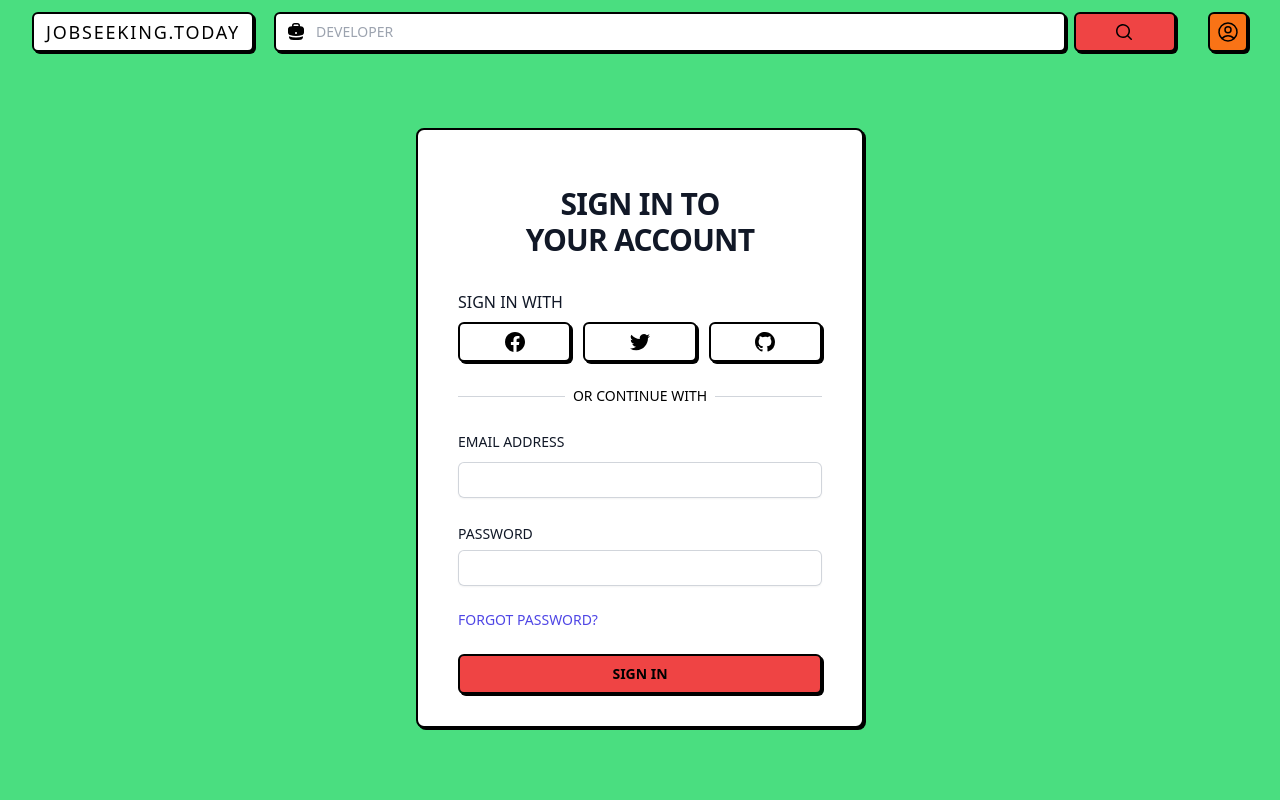
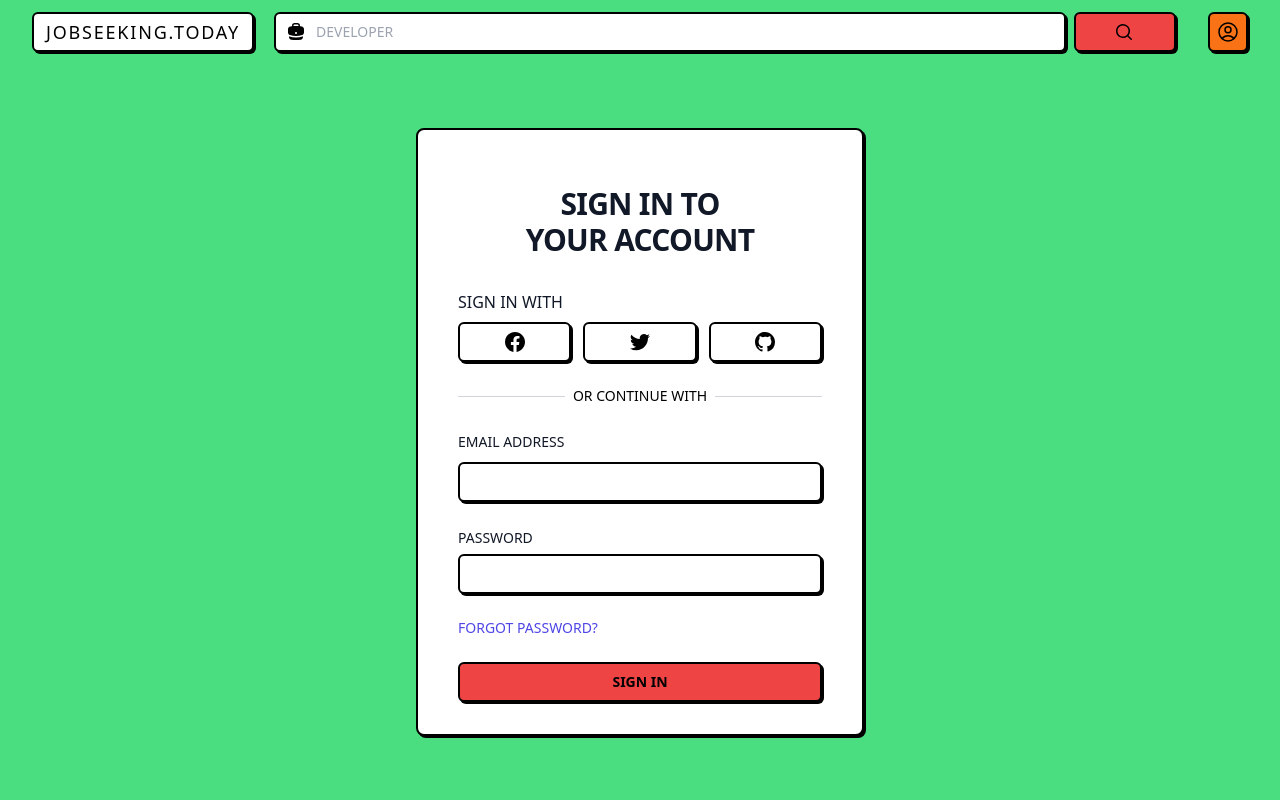
Before and after one commit to simonbeirouti/jobseeking.today_archive, a Next.js app: page /login in a window 1280 px wide. Shown: the top 800 px of the page. Built offline with nearby package versions, Linux system fonts and the light colour scheme.

Commit message:
add styling to form inputs

```diff
--- a/src/components/Login.jsx
+++ b/src/components/Login.jsx
@@ -112,7 +112,7 @@ export default function LoginPage() {
                         type="email"
                         autoComplete="email"
                         required
-                        className="block w-full rounded-md border-0 py-1.5 shadow-sm ring-1 ring-inset ring-gray-300 placeholder:text-gray-400 focus:ring-2 focus:ring-inset focus:ring-indigo-600 sm:text-sm sm:leading-6"
+                        className="block w-full rounded-md border-2 border-black py-1.5 shadow-[2px_2px_0px_#000] focus:shadow-[4px_4px_0px_#000] placeholder:text-gray-400 sm:text-sm sm:leading-6"
                       />
                     </div>
                   </div>
@@ -131,7 +131,7 @@ export default function LoginPage() {
                         type="password"
                         autoComplete="current-password"
                         required
-                        className="block w-full rounded-md border-0 py-1.5 shadow-sm ring-1 ring-inset ring-gray-300 placeholder:text-gray-400 focus:ring-2 focus:ring-inset focus:ring-indigo-600 sm:text-sm sm:leading-6"
+                        className="block w-full rounded-md border-2 border-black py-1.5 shadow-[2px_2px_0px_#000] focus:shadow-[4px_4px_0px_#000]placeholder:text-gray-400 sm:text-sm sm:leading-6"
                       />
                     </div>
                   </div>
```
